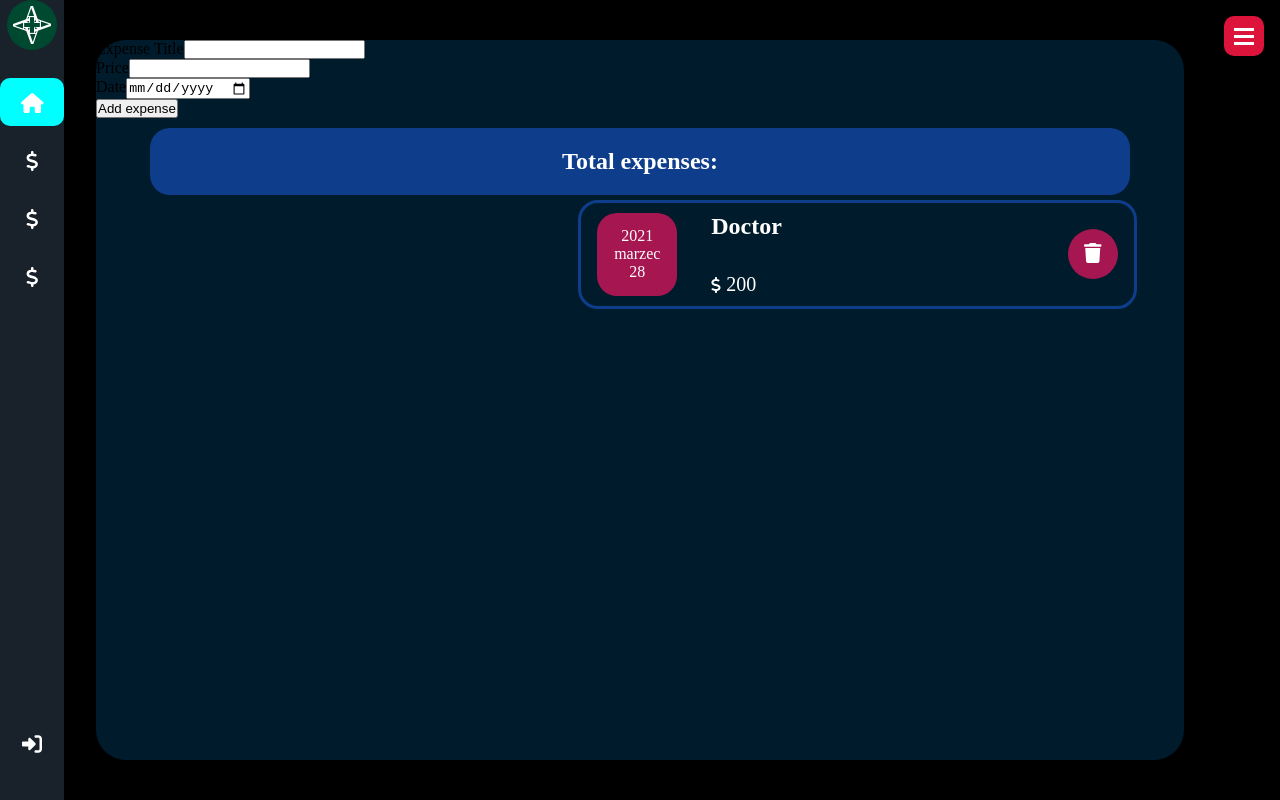
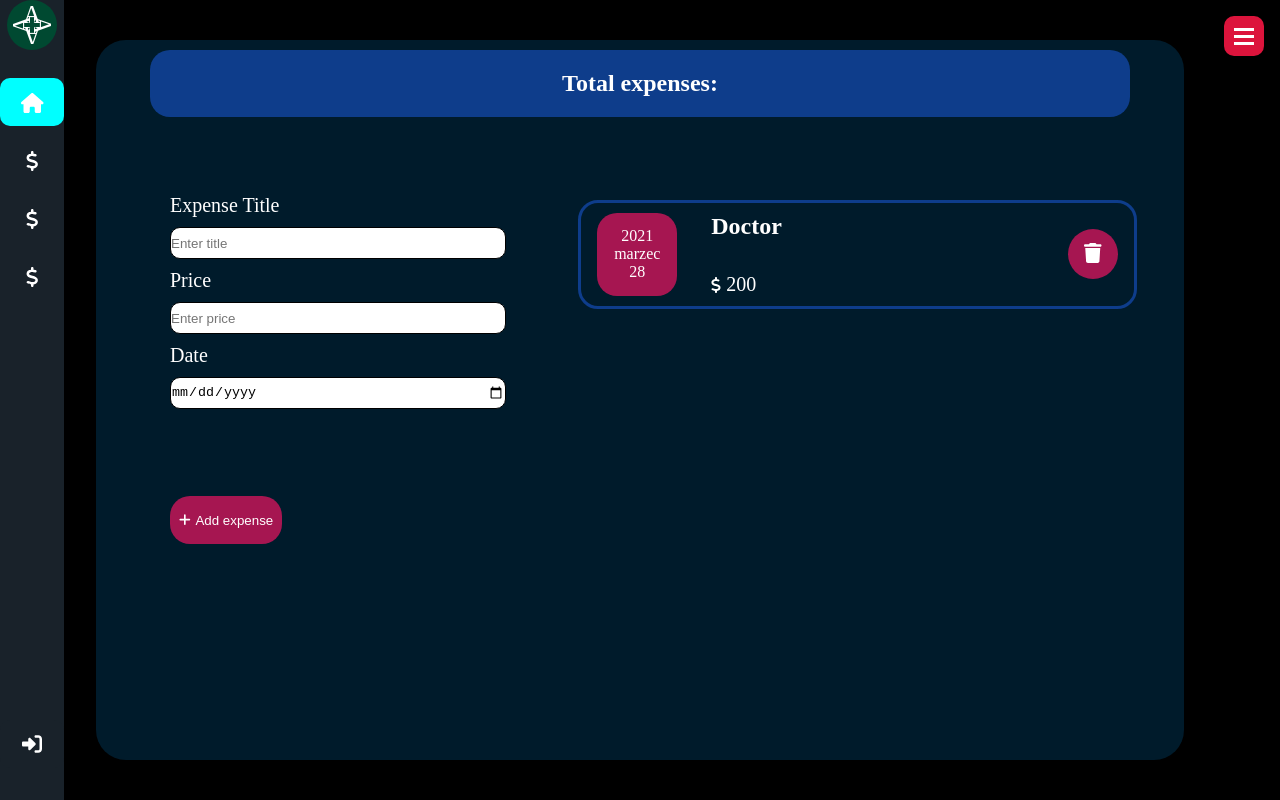
Before and after one commit to rodis00/expense-tracker, a React (Create React App) app in the folder frontend/: page /expenses in a window 1280 px wide. Built offline with nearby package versions, Linux system fonts and the light colour scheme.

Commit message:
adding icon and input properties and styling to form

```diff
--- a/frontend/src/components/Expenses/ExpensesForm.jsx
+++ b/frontend/src/components/Expenses/ExpensesForm.jsx
@@ -1,5 +1,7 @@
 import React, { useState } from "react";
-import classes from "./Expenses.module.css";
+import classes from "./ExpensesForm.module.css";
+import { FontAwesomeIcon } from "@fortawesome/react-fontawesome";
+import { faPlus } from "@fortawesome/free-solid-svg-icons";
 
 function ExpensesForm({ onSaveExpenseData }) {
   const [enteredTitle, setEnteredTitle] = useState("");
@@ -42,6 +44,8 @@ function ExpensesForm({ onSaveExpenseData }) {
             type="text"
             value={enteredTitle}
             onChange={handleTitleChange}
+            placeholder="Enter title"
+            required
           />
         </div>
         <div className={classes.expensesForm__expenseData}>
@@ -50,8 +54,10 @@ function ExpensesForm({ onSaveExpenseData }) {
             type="number"
             min="0.01"
             step="0.01"
+            placeholder="Enter price"
             value={enteredPrice}
             onChange={handlePriceChange}
+            required
           />
         </div>
         <div className={classes.expensesForm__expenseData}>
@@ -61,11 +67,13 @@ function ExpensesForm({ onSaveExpenseData }) {
             min="2019-01-01"
             value={enteredDate}
             onChange={handleDateChange}
+            required
           />
         </div>
       </div>
       <button type="submit" className={classes.expensesForm__btn}>
-        Add expense
+        <FontAwesomeIcon icon={faPlus} />
+        <span>Add expense</span>
       </button>
     </form>
   );
--- /dev/null
+++ b/frontend/src/components/Expenses/ExpensesForm.module.css
@@ -0,0 +1,62 @@
+.expensesForm{
+    width: 30vw;
+    height: 50vh;
+    position: absolute;
+    left: 4rem;
+    top: 20%;
+}
+
+.expensesForm__expensesData{
+    width: 100%;
+    display: flex;
+    flex-direction: column;
+    flex-wrap: nowrap;
+}
+
+.expensesForm__expenseData{
+    width: 90%;
+    display: flex;
+    flex-direction: column;
+}
+
+.expensesForm__expenseData label{
+    font-size: 20px;
+    margin: 10px 0;
+    padding-left: 10px;
+    color: white;
+}
+
+.expensesForm__expenseData input{
+    height: 2rem;
+    border-radius: 10px;
+    margin-left: 10px;
+    border: 1px black solid;
+}
+
+.expensesForm__expenseData input:focus{
+    background-color: rgba(192, 46, 46, 0.3);
+    outline: none;
+}
+
+.expensesForm__btn{
+    border: none;
+    background-color: #A61651;
+    width: 7rem;
+    height: 3rem;
+    border-radius: 20px;
+    color: white;
+    text-align: center;
+    position: absolute;
+    left: 10px;
+    bottom: 5vh;
+    cursor: pointer;
+    transition: 0.5s;
+}
+
+.expensesForm__btn:hover{
+    background-color: rgb(255, 2, 52);
+}
+
+.expensesForm__btn span{
+    padding-left: 5px;
+}
```
